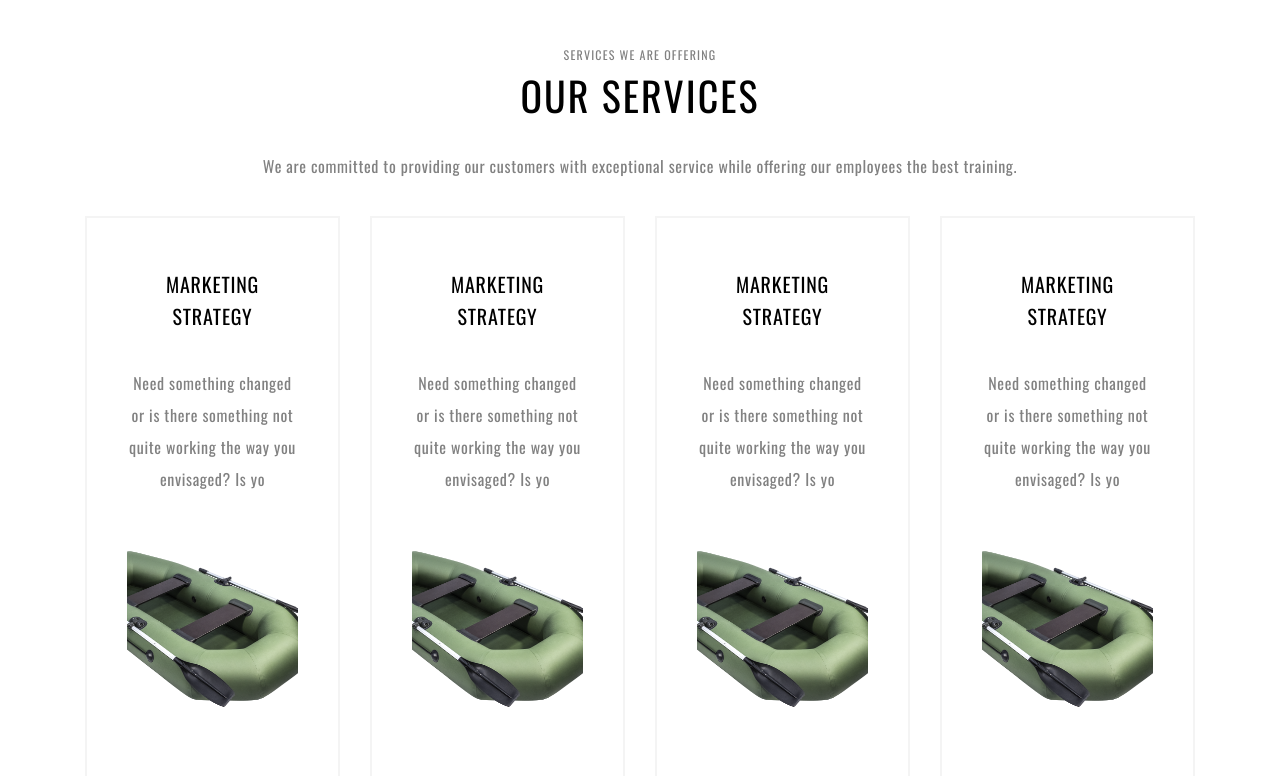
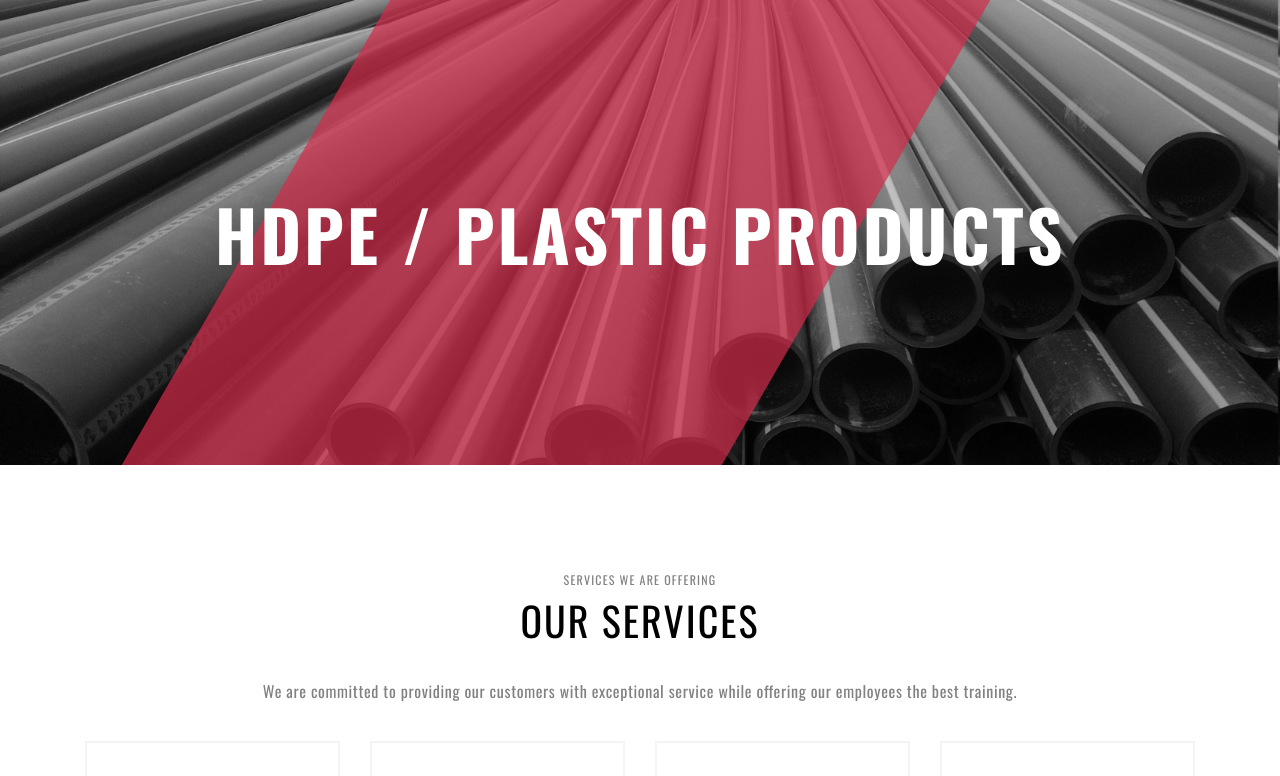
Before and after one commit to AnastassiaEE/services, a plain HTML site: page index.html in a window 1280 px wide. Shown: the top 776 px of the page. Drawn offline with nearby package versions, Linux system fonts and the light colour scheme.

Commit message:
Added banner, meta tags and favicon icon.

```diff
--- a/index.html
+++ b/index.html
@@ -3,9 +3,23 @@
   <head>
     <meta charset="UTF-8" />
     <meta name="viewport" content="width=device-width, initial-scale=1.0" />
-    <meta name="description" content="Your website description here" />
-    <meta name="author" content="Your Name" />
-    <title>Hdpe services</title>
+    <title>HDPE / PLASTIC PRODUCTS - TS MARINE</title>
+    <meta
+      name="description"
+      content="TS MARINE - A company that produces high quality HDPE welded goods. The main areas are : HDPE welding, HDPE CNC cutting, HDPE fusion welding, HDPE workboats, HDPE pontoons, HDPE floating saunas, HDPE floating homes."
+    />
+    <meta property="og:title" content="HDPE / PLASTIC PRODUCTS - TS MARINE" />
+    <meta
+      property="og:description"
+      content="TS MARINE - A company that produces high quality HDPE welded goods. The main areas are : HDPE welding, HDPE CNC cutting, HDPE fusion welding, HDPE workboats, HDPE pontoons, HDPE floating saunas, HDPE floating homes."
+    />
+    <meta property="og:locale" content="en_US" />
+    <meta property="og:type" content="website" />
+    <meta property="og:site_name" content="HDPE" />
+    <meta property="og:image" content="https://yourwebsite.com/images/wsi-imageoptim-tsm-v06" />
+    <meta property="og:image:width" content="1200" />
+    <meta property="og:image:height" content="630" />
+    <meta property="og:url" content="https://hdpe.ee" />
     <link rel="stylesheet" href="style.css" />
     <link rel="preconnect" href="https://fonts.googleapis.com" />
     <link rel="preconnect" href="https://fonts.gstatic.com" crossorigin />
@@ -13,10 +27,17 @@
       href="https://fonts.googleapis.com/css2?family=Oswald:wght@200..700&display=swap"
       rel="stylesheet"
     />
+    <link rel="icon" href="favicon.ico" type="image/x-icon" />
   </head>
   <body>
-    <main class="container">
-      <section class="sec">
+    <main>
+      <section class="banner">
+        <div class="banner__bg"></div>
+        <div class="banner__overlay"></div>
+        <div class="banner__shape"></div>
+        <h1 class="banner__title">HDPE / PLASTIC PRODUCTS</h1>
+      </section>
+      <section class="sec container">
         <h2 class="sec__title">
           <span class="sub_title">Services we are offering</span>
           Our services
@@ -35,9 +56,12 @@
                   envisaged? Is yo
                 </p>
                 <div class="service__img">
-                  <img src="./images/boat.png" alt="boat" />
+                  <img
+                    src="./images/wsi-imageoptim-20160615_150006.jpg"
+                    alt="сreation of innovative plastic products for the marine industry"
+                  />
                 </div>
-                <a href="" class="service__link">Discover more</a>
+                <a href="https://tsmarine.ee/" class="service__link">Discover more</a>
               </div>
             </div>
             <div class="col-sm-12 col-md-6 col-lg-3">
--- a/style.css
+++ b/style.css
@@ -16,8 +16,64 @@ body {
 }
 
 main {
-  padding-top: 50px;
-  padding-bottom: 50px;
+}
+
+.banner {
+  position: relative;
+  display: flex;
+  align-items: center;
+  justify-content: center;
+  min-height: 465px;
+  overflow: hidden;
+}
+
+.banner__bg {
+  position: absolute;
+  left: 0;
+  top: 0;
+  width: 100%;
+  height: 100%;
+  background-image: url('./images/hdpe.jpg');
+  background-repeat: no-repeat;
+  background-position: center center;
+  background-size: cover;
+  filter: grayscale(100%);
+}
+
+.banner__overlay {
+  position: absolute;
+  top: 0;
+  left: 0;
+  width: 100%;
+  height: 100%;
+  background-color: rgba(0, 0, 0, 0.2);
+}
+
+.banner__shape {
+  position: absolute;
+  top: 0;
+  left: 20%;
+  width: 600px;
+  height: 100%;
+  background: rgba(213, 43, 74, 0.699);
+  transform: skew(-30deg);
+  filter: grayscale(0%);
+}
+
+.banner__title {
+  font-size: 36px;
+  line-height: 1;
+  font-weight: 700;
+  letter-spacing: 2.8px;
+  margin: 0;
+  color: #fff;
+  text-transform: uppercase;
+  text-align: center;
+  position: relative;
+}
+
+.sec {
+  padding: 110px 0px 110px 0px;
 }
 
 .sec__title {
@@ -207,6 +263,9 @@ main {
   .container {
     max-width: 540px;
   }
+  .banner__title {
+    font-size: 44px;
+  }
 }
 
 @media (min-width: 768px) {
@@ -260,6 +319,9 @@ main {
   .col-md-12 {
     flex: 0 0 100%;
     max-width: 100%;
+  }
+  .banner__title {
+    font-size: 60px;
   }
 }
 
@@ -319,6 +381,9 @@ main {
     padding-left: 40px;
     padding-right: 40px;
   }
+  .banner__title {
+    font-size: 70px;
+  }
 }
 
 @media (min-width: 1200px) {
```
Also changed, not shown: favicon.ico (added), images/hdpe.jpg (added), images/wsi-imageoptim-tsm-v06.jpg (added).
